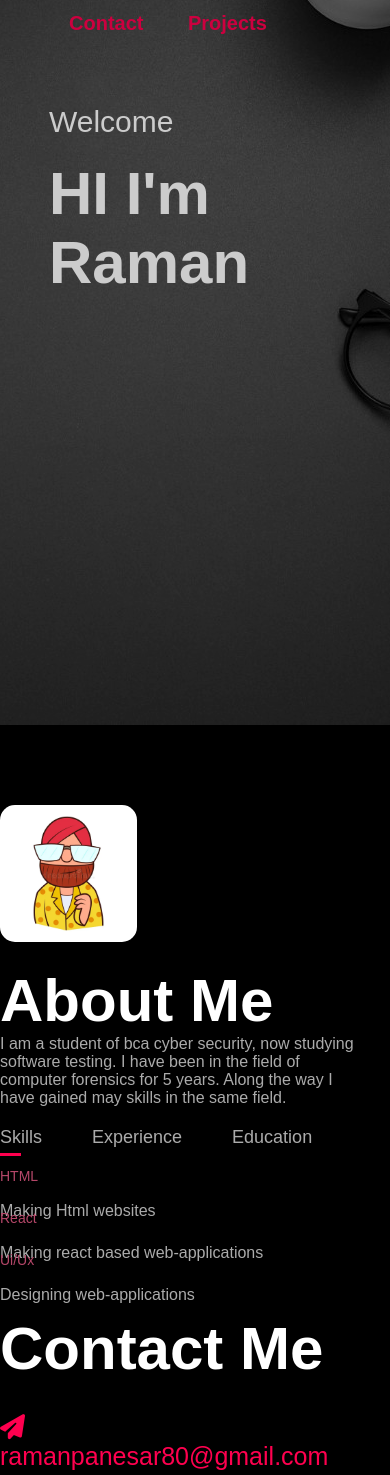
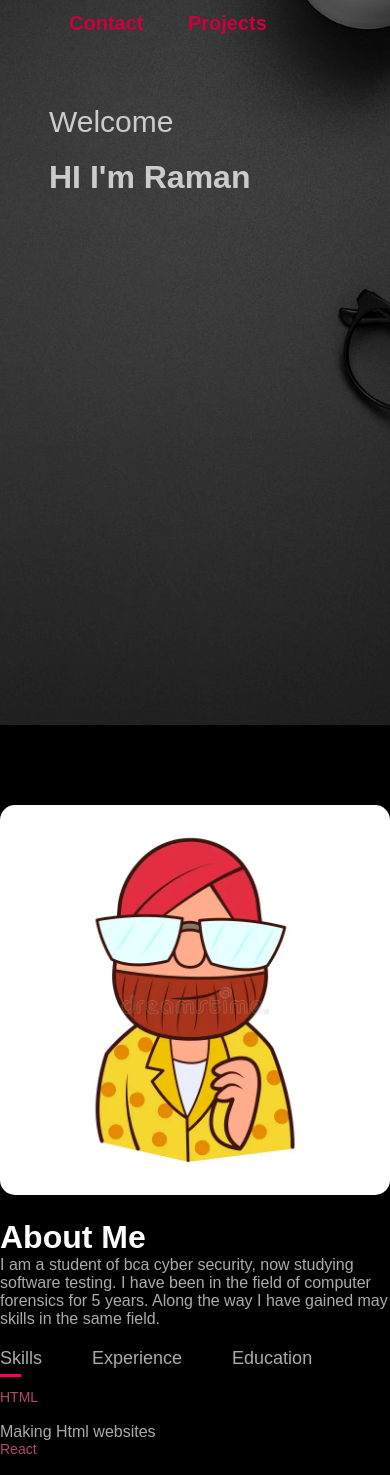
Before and after one commit to Ramanpanesar80/portfolio, a plain HTML site: page index.html in a window 390 px wide. Shown: the part 119-1594 px from the top of the page. Drawn offline with Linux system fonts and the light colour scheme.

Commit message:
responsive css

```diff
--- a/style.css
+++ b/style.css
@@ -20,7 +20,6 @@ body{
     background-position: center;
     opacity: 0.8;
 }
-
 
 #container{
     padding: 10px 10%;
@@ -116,6 +115,7 @@ nav ul li a:hover::after{
 .tab-titles{
     display: flex;
     margin: 20px 0 40px;
+
 }
 
 .tab-links{
@@ -144,6 +144,7 @@ nav ul li a:hover::after{
 .tab-contents ul li{
     list-style: none;
     margin: 10px 0;
+    margin-top: 20px;
 }
 
 .tab-contents ul li span{
@@ -254,3 +255,23 @@ span{
     margin-top: -20px;
     display: block;
 }
+
+@media (max-width: 768px) {
+    nav ul {
+        flex-direction: column;
+        align-items: center;
+        gap: 10px;
+    }
+
+    .row {
+        flex-direction: column;
+    }
+
+    .header-text h1 {
+        font-size: 2rem;
+    }
+
+    .sub-title {
+        font-size: 2rem;
+    }
+}
```
